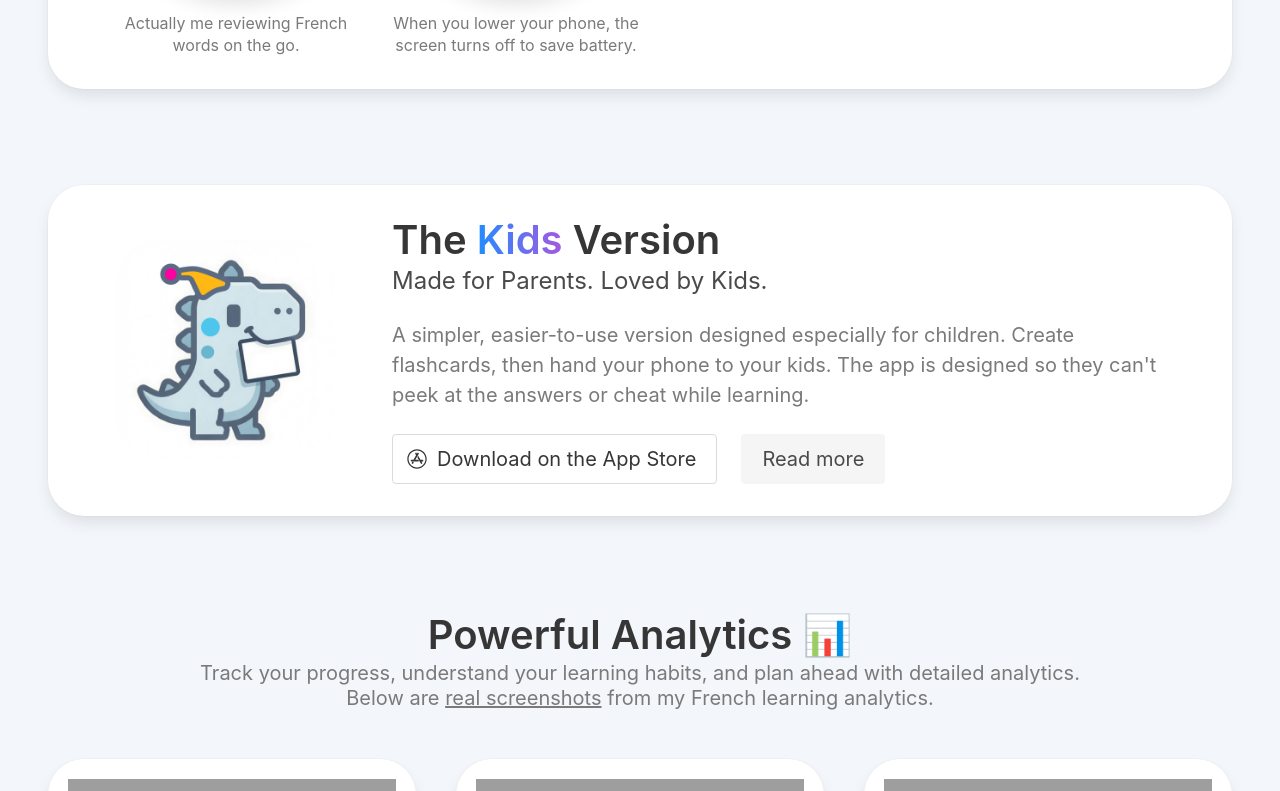
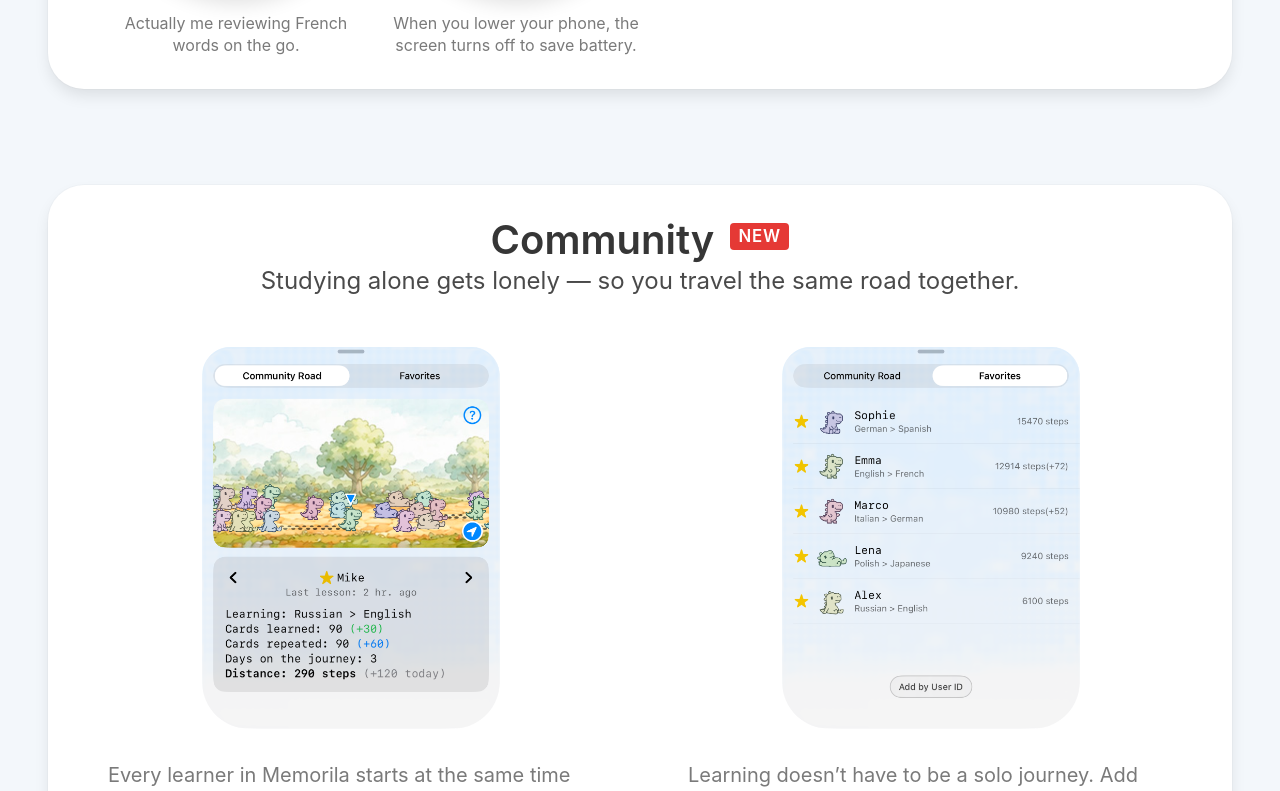
Before and after one commit to kruil/flip, a PHP site: page / in a window 1280 px wide. Shown: the part 4404-5195 px from the top of the page. Run offline with PHP 8.4, Linux system fonts and the light colour scheme; some libraries are stand-ins or nearby versions; grey boxes are pictures that could not be loaded.

Commit message:
Add community info

```diff
--- a/css/my.css
+++ b/css/my.css
@@ -404,6 +404,42 @@ body {
   line-height: 1.4;
 }
 
+.community-columns {
+  margin-top: 1.75rem;
+}
+
+.community-columns > .column > p {
+  padding-left: 1.5rem;
+  padding-right: 1.5rem;
+}
+
+.new-tag {
+  display: inline-block;
+  vertical-align: middle;
+  margin-left: 0.35rem;
+  padding: 0.2em 0.5em;
+  position: relative;
+  top: -0.4em;
+  font-size: 0.42em;
+  font-weight: 700;
+  letter-spacing: 0.05em;
+  line-height: 1.2;
+  color: #fff;
+  background: #e53935;
+  border-radius: 4px;
+}
+
+.community-shot {
+  margin: 0 auto 1.25rem;
+  max-width: 320px;
+}
+
+.community-shot img {
+  display: block;
+  width: 100%;
+  height: auto;
+}
+
 @media screen and (max-width: 768px) {
   .feature-slide {
     padding: 1.25rem;
@@ -428,6 +464,10 @@ body {
 
   .walking-mode-videos {
     justify-content: center;
+  }
+
+  .community-shot {
+    max-width: 280px;
   }
 }
 
--- a/index.html
+++ b/index.html
@@ -462,6 +462,41 @@
         </div>
       </section>
 
+      <section class="section secondary">
+        <div class="container">
+                        <div class="columns is-centered">
+               <div class="column">
+                  <div class="box feature-slide">
+                     <p class="title is-2 is-size-2-mobile has-text-centered">
+                        Community <span class="new-tag">NEW</span>
+                     </p>
+                     <p class="subtitle is-4 is-size-4-mobile has-text-centered">
+                        Studying alone gets lonely — so you travel the same road together.
+                     </p>
+                     <div class="columns is-variable is-6 community-columns">
+                        <div class="column">
+                           <figure class="image community-shot">
+                              <img src="img/community_road.png" alt="Community Road — learners traveling together">
+                           </figure>
+                           <p class="is-size-5 has-text-grey is-size-5-mobile">
+                              Every learner in Memorila starts at the same time and moves along one shared road. You’ll see other people around you: some catching up, some ahead, some resting for a while. Each person has their own language and pace. It’s not a leaderboard or a competition, just a quiet reminder that you’re not studying alone.
+                           </p>
+                        </div>
+                        <div class="column">
+                           <figure class="image community-shot">
+                              <img src="img/community_favorites.png" alt="Favorites — follow friends and join learner groups">
+                           </figure>
+                           <p class="is-size-5 has-text-grey is-size-5-mobile">
+                              Learning doesn’t have to be a solo journey. Add friends to Favorites and follow their progress as they move along the road. You can also join learner groups and learn together with people who share your goals, language, or pace. Follow each other, see your progress, and keep moving forward together!
+                           </p>
+                        </div>
+                     </div>
+                  </div>
+               </div>
+            </div>
+        </div>
+      </section>
+
       <!-- Memorila for Kids -->
       <section class="section secondary kids-intro-section">
          <div class="container">
```
Also changed, not shown: img/community_favorites.png (added), img/community_road.png (added).
